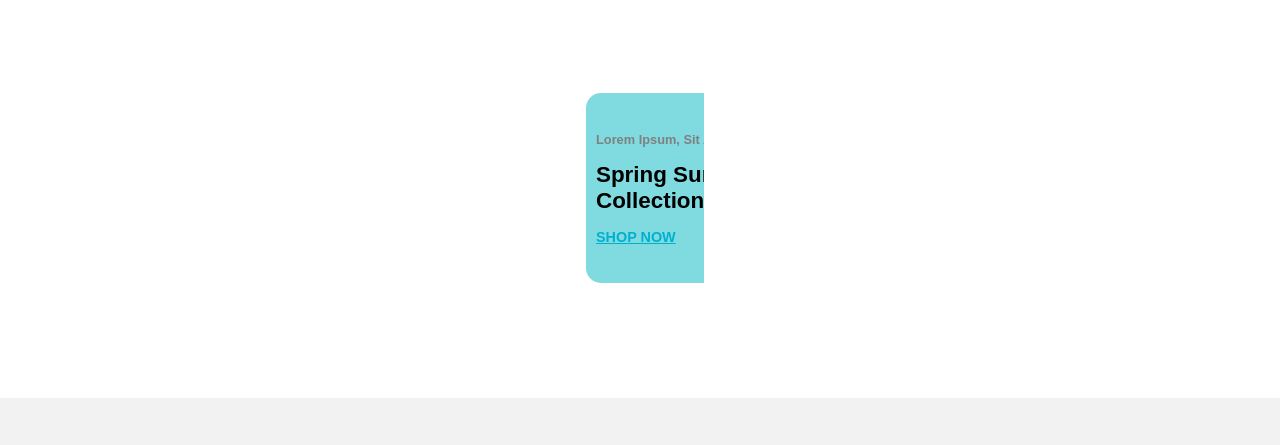
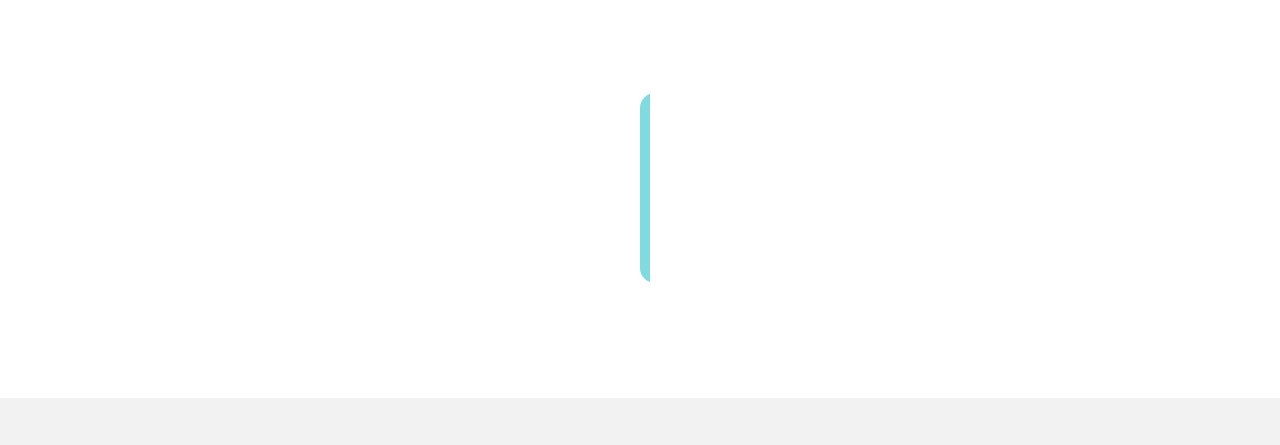
Before and after one commit to AbdElrahman3502/Fashione-Website-, a plain HTML site: page index.html in a window 1280 px wide. Shown: the part 670-1115 px from the top of the page. Drawn offline with nearby package versions, Linux system fonts and the light colour scheme.

Commit message:
Update styling.css

```diff
--- a/styling.css
+++ b/styling.css
@@ -185,7 +185,7 @@ body {
 #secondPart {
   margin: 100px auto;
   padding: 10px;
-  width: 10%;
+  width: 10px;
   display: flex;
   align-items: center;
   position: relative;
```
